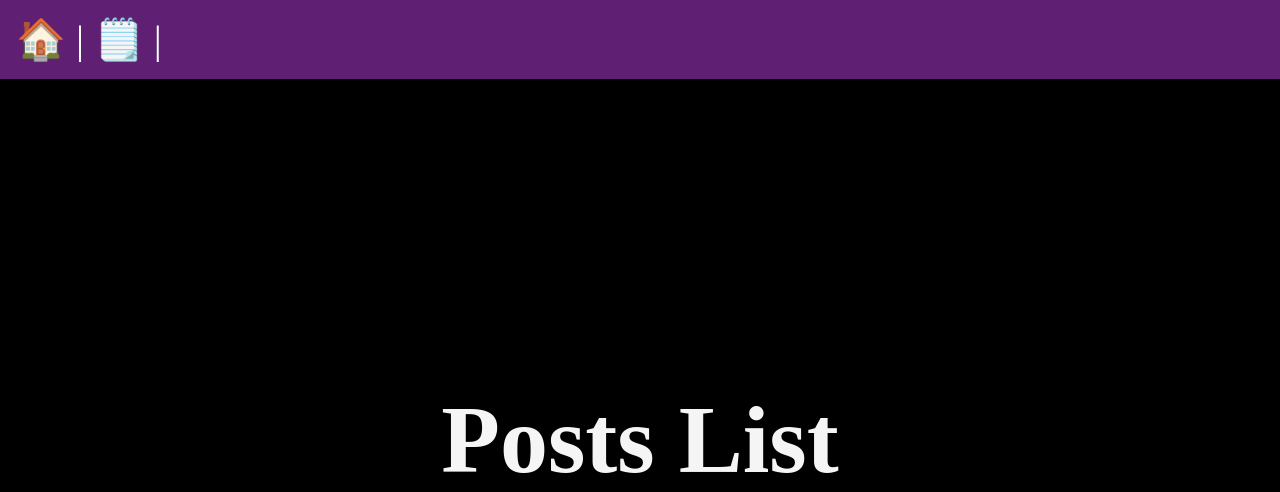
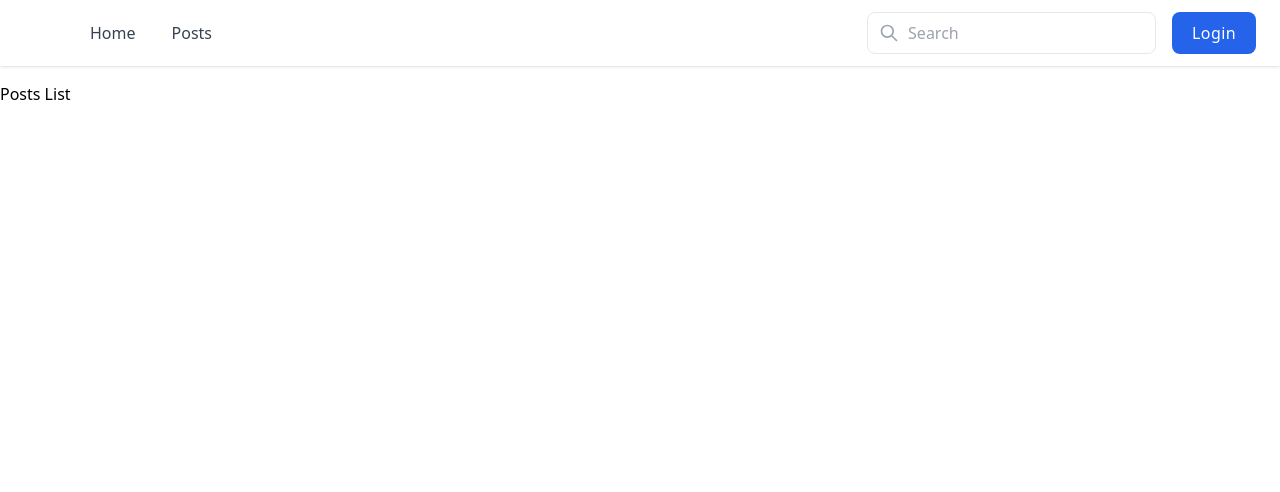
Before and after one commit to vrainz1999/note-app, a Django app: page /posts/ in a window 1280 px wide. Shown: the top 492 px of the page. Run offline with Django 5.2, Linux system fonts and the light colour scheme; some libraries are stand-ins or nearby versions.

Commit message:
insert tailwind to main css and change basic layout

```diff
--- a/mynote/posts/templates/posts/posts_list.html
+++ b/mynote/posts/templates/posts/posts_list.html
@@ -7,4 +7,6 @@ Posts
 {% block content %}
 <h1>Posts List</h1>
 
+
+
 {% endblock %}
--- a/mynote/templates/layout.html
+++ b/mynote/templates/layout.html
@@ -1,26 +1,99 @@
 <!DOCTYPE html>
 {% load static %}
 <html lang="en">
+
 <head>
     <meta charset="UTF-8">
     <meta name="viewport" content="width=device-width, initial-scale=1.0">
     <title>
         {% block title %}
-            Django App
+        Django App
         {% endblock %}
     </title>
-    <link rel="stylesheet" href="{% static 'css/style.css' %}">
-    <script src="{% static 'js/main.js' %}"></script>
+    <!-- <link rel="stylesheet" href="{% static 'css/style.css' %}">
+    <script src="{% static 'js/main.js' %}"></script> -->
+    <script src="https://cdn.tailwindcss.com"></script>
+
 </head>
+
 <body>
-    <nav>
-        <a href="/">🏠</a> |
-        <!-- <a href="/about">😁</a> | -->
-        <a href="/posts">🗒️</a> |
+    <!-- <nav> -->
+    <!-- <a href="/">🏠</a> | -->
+    <!-- <a href="/about">😁</a> | -->
+    <!-- <a href="/posts">🗒️</a> | -->
+    <!-- </nav> -->
+    <nav x-data="{ isOpen: false }" class="relative bg-white shadow dark:bg-gray-800">
+        <div class="container px-6 py-3 mx-auto md:flex">
+            <div class="flex items-center justify-between">
+
+                <!-- Mobile menu button -->
+                <div class="flex lg:hidden">
+                    <button x-cloak @click="isOpen = !isOpen" type="button"
+                        class="text-gray-500 dark:text-gray-200 hover:text-gray-600 dark:hover:text-gray-400 focus:outline-none focus:text-gray-600 dark:focus:text-gray-400"
+                        aria-label="toggle menu">
+                        <svg x-show="!isOpen" xmlns="http://www.w3.org/2000/svg" class="w-6 h-6" fill="none"
+                            viewBox="0 0 24 24" stroke="currentColor" stroke-width="2">
+                            <path stroke-linecap="round" stroke-linejoin="round" d="M4 8h16M4 16h16" />
+                        </svg>
+
+                        <svg x-show="isOpen" xmlns="http://www.w3.org/2000/svg" class="w-6 h-6" fill="none"
+                            viewBox="0 0 24 24" stroke="currentColor" stroke-width="2">
+                            <path stroke-linecap="round" stroke-linejoin="round" d="M6 18L18 6M6 6l12 12" />
+                        </svg>
+                    </button>
+                </div>
+            </div>
+
+            <!-- Mobile Menu open: "block", Menu closed: "hidden" -->
+            <div x-cloak :class="[isOpen ? 'translate-x-0 opacity-100 ' : 'opacity-0 -translate-x-full']"
+                class="absolute inset-x-0 z-20 w-full px-6 py-4 transition-all duration-300 ease-in-out bg-white dark:bg-gray-800 md:mt-0 md:p-0 md:top-0 md:relative md:opacity-100 md:translate-x-0 md:flex md:items-center md:justify-between">
+                <div class="flex flex-col px-2 -mx-4 md:flex-row md:mx-10 md:py-0">
+                    <a href="/"
+                        class="px-2.5 py-2 text-gray-700 transition-colors duration-300 transform rounded-lg dark:text-gray-200 hover:bg-gray-100 dark:hover:bg-gray-700 md:mx-2">Home</a>
+                    <!-- <a href="#"
+                        class="px-2.5 py-2 text-gray-700 transition-colors duration-300 transform rounded-lg dark:text-gray-200 hover:bg-gray-100 dark:hover:bg-gray-700 md:mx-2">About</a> -->
+                    <a href="/posts"
+                        class="px-2.5 py-2 text-gray-700 transition-colors duration-300 transform rounded-lg dark:text-gray-200 hover:bg-gray-100 dark:hover:bg-gray-700 md:mx-2">Posts</a>
+                </div>
+
+                <!-- Wrapper right side -->
+                <div class="flex gap-4">
+
+                    <!-- Search -->
+                    <div class="relative mt-4 md:mt-0">
+                        <span class="absolute inset-y-0 left-0 flex items-center pl-3">
+                            <svg class="w-5 h-5 text-gray-400" viewBox="0 0 24 24" fill="none">
+                                <path
+                                    d="M21 21L15 15M17 10C17 13.866 13.866 17 10 17C6.13401 17 3 13.866 3 10C3 6.13401 6.13401 3 10 3C13.866 3 17 6.13401 17 10Z"
+                                    stroke="currentColor" stroke-width="2" stroke-linecap="round"
+                                    stroke-linejoin="round">
+                                </path>
+                            </svg>
+                        </span>
+
+                        <input type="text"
+                            class="w-full py-2 pl-10 pr-4 text-gray-700 bg-white border rounded-lg dark:bg-gray-800 dark:text-gray-300 dark:border-gray-600 focus:border-blue-400 dark:focus:border-blue-300 focus:outline-none focus:ring focus:ring-opacity-40 focus:ring-blue-300"
+                            placeholder="Search">
+                        </button>
+                    </div>
+
+                    <!-- Loggin button  -->
+                    <button
+                        class="flex items-center px-4 py-2 font-medium tracking-wide text-white capitalize transition-colors duration-300 transform bg-blue-600 rounded-lg hover:bg-blue-500 focus:outline-none focus:ring focus:ring-blue-300 focus:ring-opacity-80">
+
+
+                        <span class="mx-1">Login</span>
+                </div>
+
+
+
+            </div>
+        </div>
     </nav>
-    <main>
+    <main class="container mx-auto py-4">
         {% block content %}
         {% endblock %}
     </main>
 </body>
+
 </html>
```
